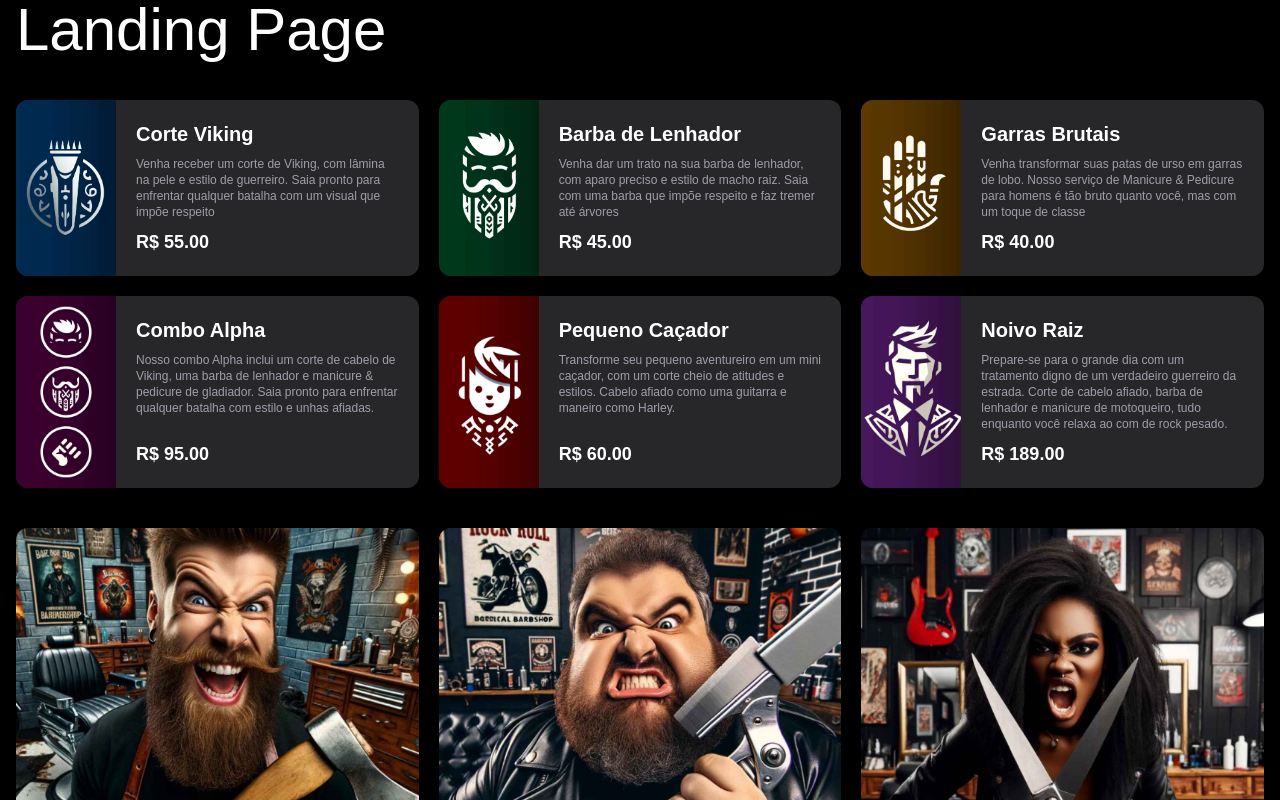
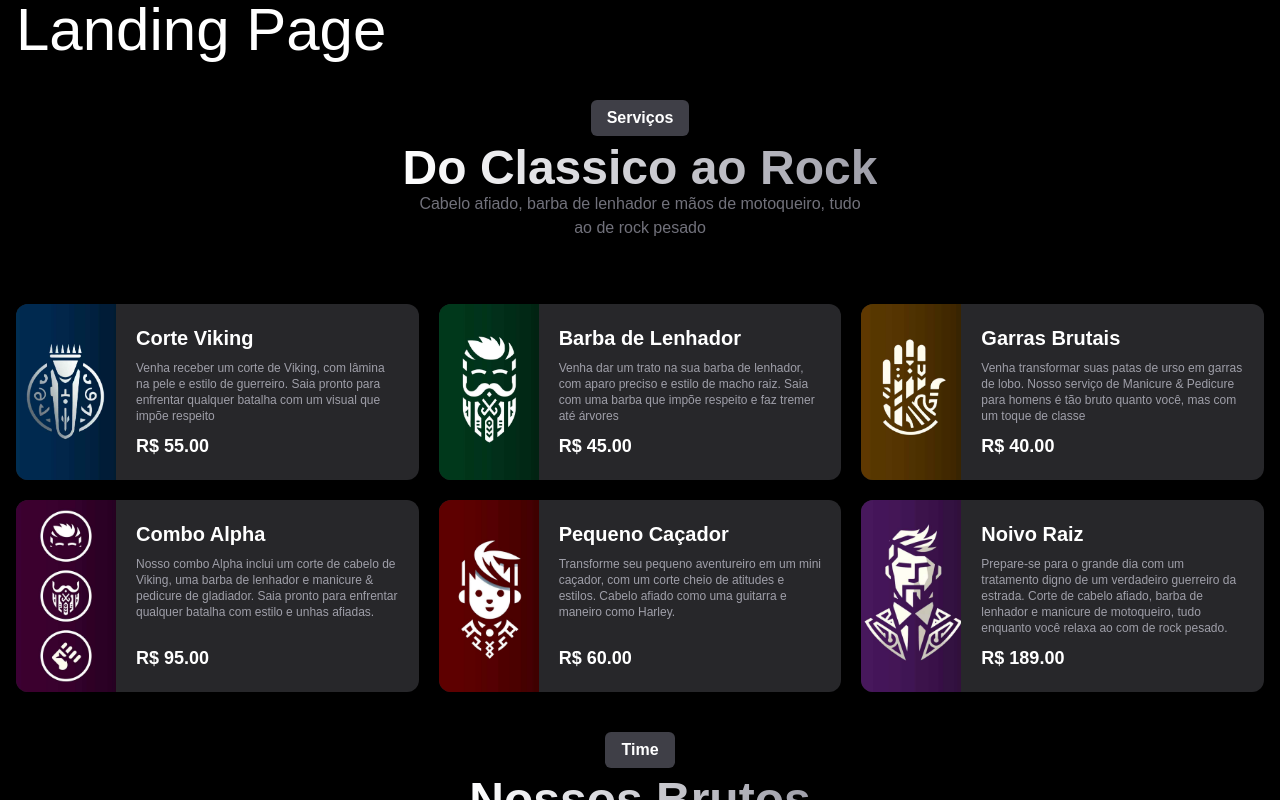
Before and after one commit to EduCarmo/Projeto-Barbearia, a Next.js app: page / in a window 1280 px wide. Shown: the top 800 px of the page. Built offline with nearby package versions, Linux system fonts and the light colour scheme.

Commit message:
incluindo o titulo nas seções

```diff
--- a/src/app/globals.css
+++ b/src/app/globals.css
@@ -30,4 +30,9 @@ body {
   .container {
     @apply mx-auto lg:max-w-7xl px-5 lg:px-4;
   }
+
+  .text-gradient {
+    @apply bg-gradient-to-r from-white to-zinc-400;
+    @apply bg-clip-text text-transparent;
+  }
 }
--- a/src/components/profissional/NossosProfissionais.tsx
+++ b/src/components/profissional/NossosProfissionais.tsx
@@ -1,12 +1,20 @@
 import profissionais from "@/data/contants/profissional";
 import ItemProfissional from "./ItemProfissional";
+import TituloSecao from "@/shared/TituloSecao";
 
 export default function NossosProfissionais() {
   return (
-    <div className="grid grid-cols-1 lg:grid-cols-2 xl:grid-cols-3 gap-5">
-      {profissionais.map((profissional) => (
-        <ItemProfissional key={profissional.id} profissional={profissional} />
-      ))}
+    <div className="flex flex-col gap-y-16">
+      <TituloSecao
+        tag="Time"
+        principal="Nossos Brutos"
+        secundario="Só os mais brabos estão aqui! Temos o orgulho de ter o time mais qualificaddo do Brasil"
+      />
+      <div className="grid grid-cols-1 lg:grid-cols-2 xl:grid-cols-3 gap-5">
+        {profissionais.map((profissional) => (
+          <ItemProfissional key={profissional.id} profissional={profissional} />
+        ))}
+      </div>
     </div>
   );
 }
--- a/src/components/servico/NossosServicos.tsx
+++ b/src/components/servico/NossosServicos.tsx
@@ -1,13 +1,21 @@
 import servicos from "@/data/contants/servicos";
 import ItemServico from "./ItemServico";
 import Servico from "@/core/servico/Servico";
+import TituloSecao from "@/shared/TituloSecao";
 
 export default function NossosServicos() {
   return (
-    <div className="grid grid-cols-1 lg:grid-cols-2 xl:grid-cols-3 gap-5">
-      {servicos.map((servico: Servico) => (
-        <ItemServico key={servico.id} servico={servico} />
-      ))}
+    <div className="flex flex-col gap-y-16">
+      <TituloSecao
+        tag="Serviços"
+        principal="Do Classico ao Rock"
+        secundario="Cabelo afiado, barba de lenhador e mãos de motoqueiro, tudo ao de rock pesado"
+      />
+      <div className="grid grid-cols-1 lg:grid-cols-2 xl:grid-cols-3 gap-5">
+        {servicos.map((servico: Servico) => (
+          <ItemServico key={servico.id} servico={servico} />
+        ))}
+      </div>
     </div>
   );
 }
--- /dev/null
+++ b/src/shared/TituloSecao.tsx
@@ -0,0 +1,15 @@
+export interface TituloSecaoProps {
+  tag?: string;
+  principal: string;
+  secundario: string;
+}
+
+export default function TituloSecao(props: TituloSecaoProps) {
+  return (
+    <div className="flex flex-col items-center">
+      {props.tag && <div className="bg-zinc-700 px-4 py-1.5 rounded-md font-black mb-2 text-sm md:text-base">{props.tag}</div>}
+      <h2 className="text-2xl sm:text-4xl md:text-5xl font-bold text-gradient">{props.principal}</h2>
+      <h3 className="text-zinc-500 md:w-[450px] px-7 md:px-0 text-center">{props.secundario}</h3>
+    </div>
+  );
+}
```
